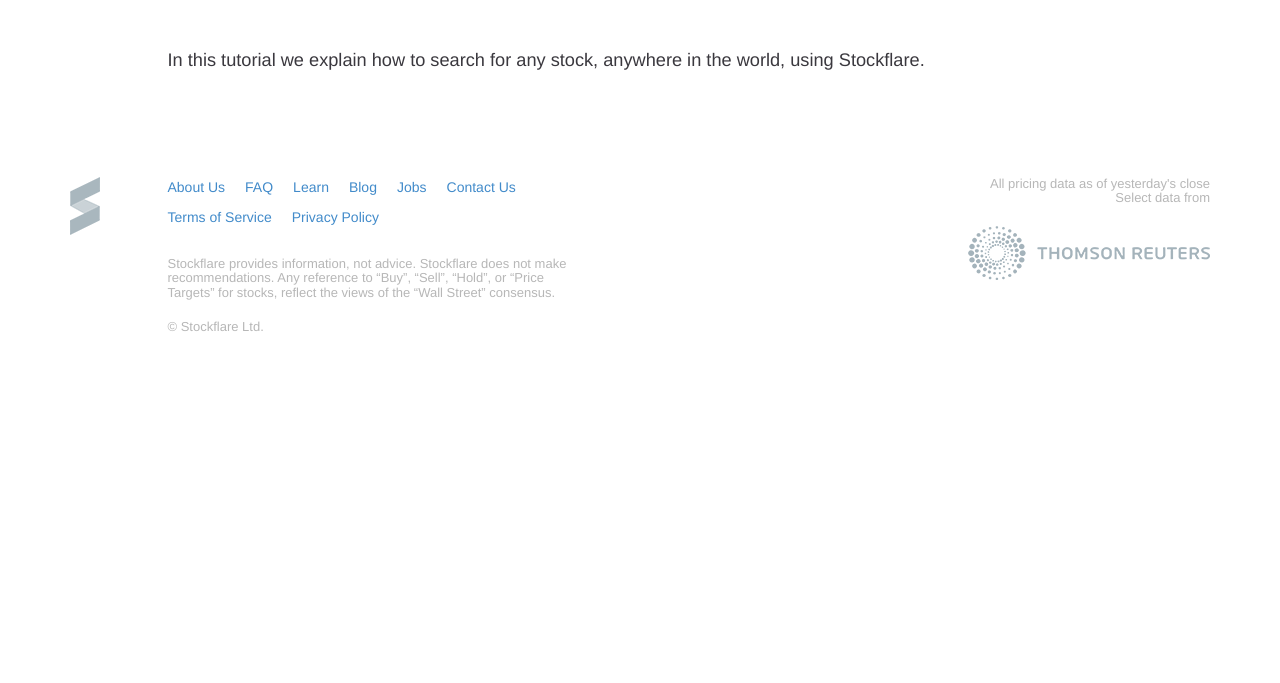
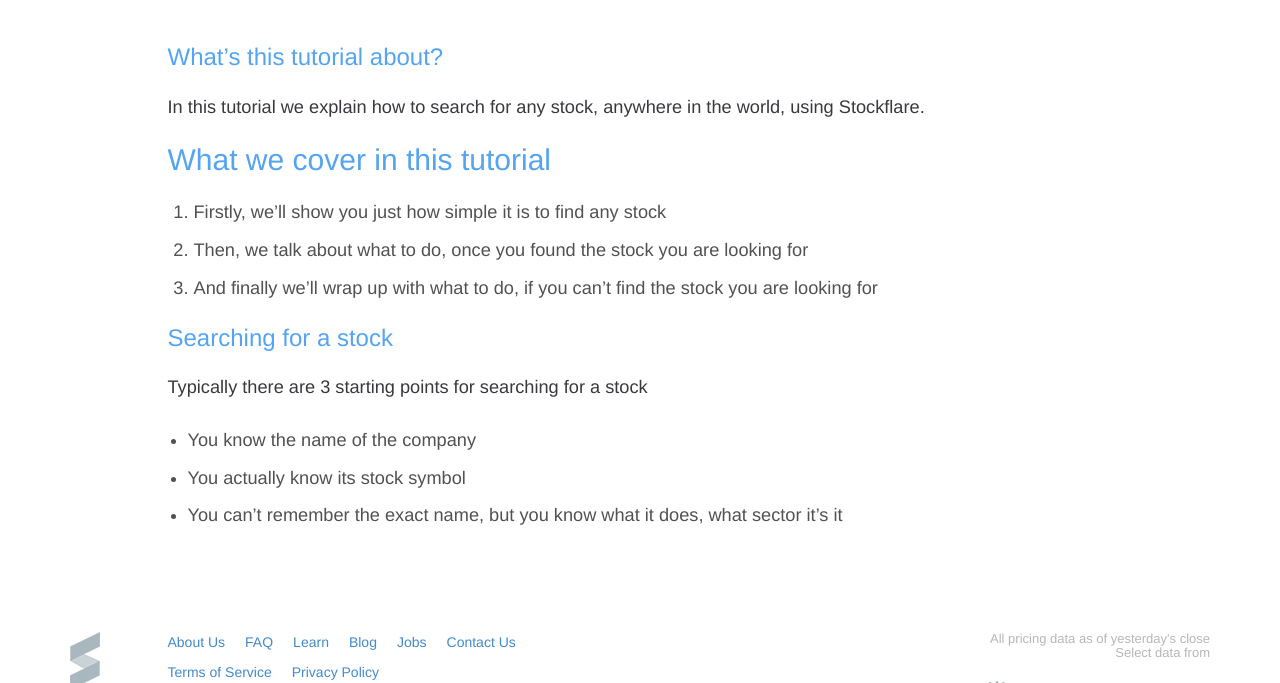
Before and after one commit to Stockflare/learn, a Jekyll site: the page built from _posts/2014-10-31-how-to-find-a-stock.markdown, in a window 1280 px wide and 900 px high, scrolled down 570 px, cut to the strip 217-900 px from the top of the window. Built offline with Jekyll 4.4.1, drawn with Linux system fonts in a browser that asks for light colours; nearby versions of some CDN libraries; before the commit the page ends 1161 px from its top, so only the background shows below that.

Commit message:
Commit [skip ci]

```diff
--- a/_posts/2014-10-31-how-to-find-a-stock.markdown
+++ b/_posts/2014-10-31-how-to-find-a-stock.markdown
@@ -10,4 +10,20 @@ Learn how to search for any stock. See how to get to the summary and detailed an
 
 <iframe width="700" height="525" src="//www.youtube.com/embed/83ZWef7nZ9w" frameborder="0" allowfullscreen></iframe>
 
+### What's this tutorial about?
+
 In this tutorial we explain how to search for any stock, anywhere in the world, using Stockflare.
+
+## What we cover in this tutorial
+
+0. Firstly, we’ll show you just how simple it is to find any stock
+0. Then, we talk about what to do, once you found the stock you are looking for
+0. And finally we’ll wrap up with what to do, if you can’t find the stock you are looking for
+
+### Searching for a stock
+
+Typically there are 3 starting points for searching for a stock
+
+* You know the name of the company
+* You actually know its stock symbol
+* You can’t remember the exact name, but you know what it does, what sector it’s it
```
